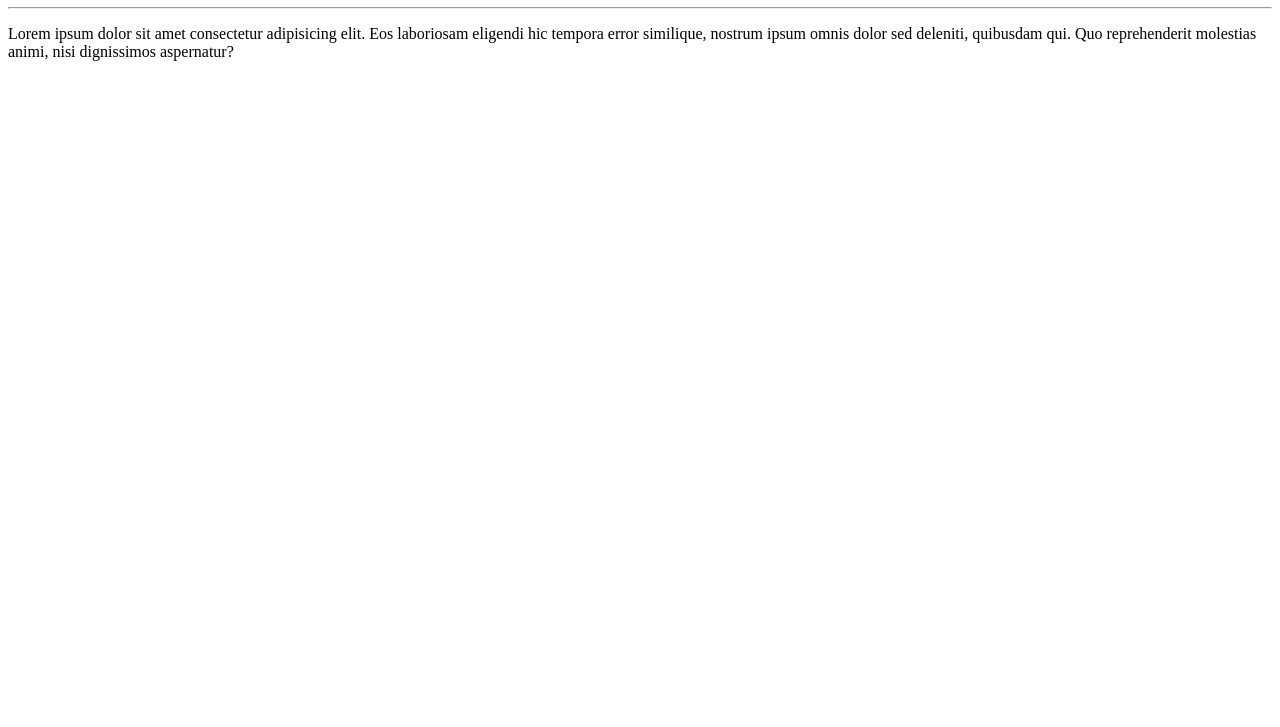
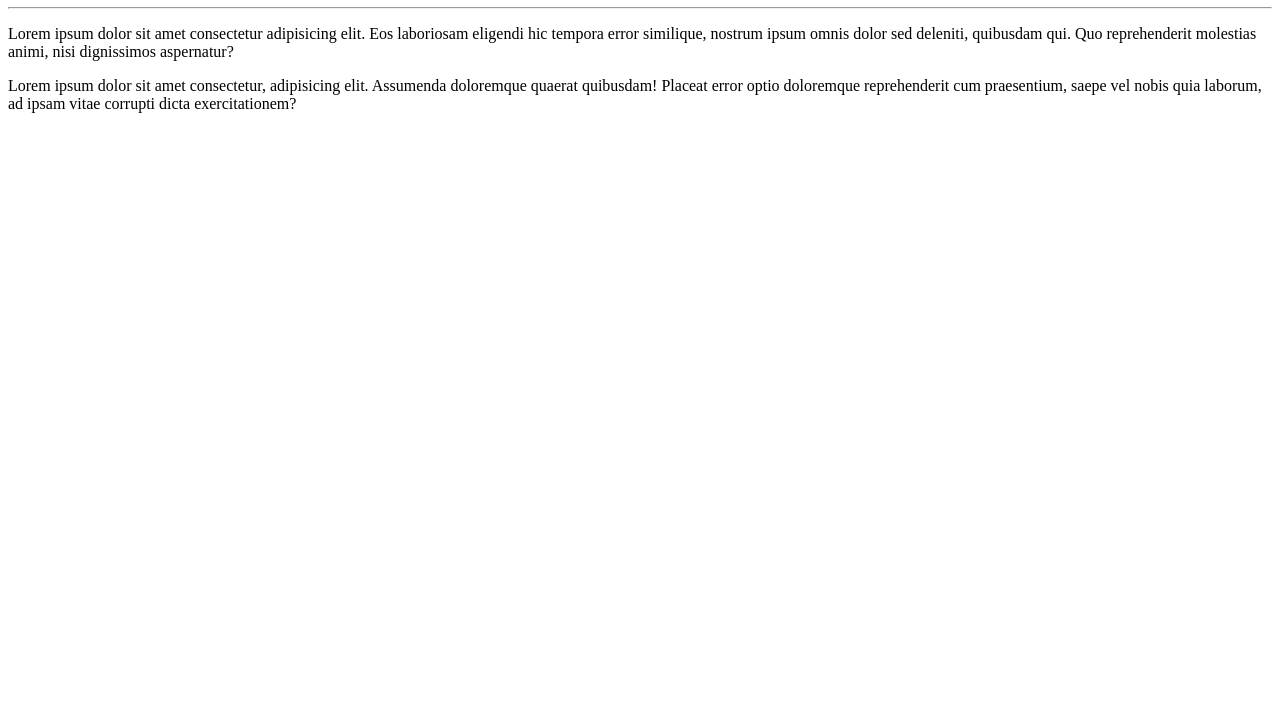
Before and after one commit to silviocastro006/Primeiro_Rep, a plain HTML site: page site-exemplo/index.html in a window 1280 px wide. Shown: the part 73-800 px from the top of the page. Drawn offline with Linux system fonts and the light colour scheme.

Commit message:
Adicionei um parágrafo

```diff
--- a/site-exemplo/index.html
+++ b/site-exemplo/index.html
@@ -9,5 +9,6 @@
     <h1>Olá, mundo</h1>
     <hr>
     <p>Lorem ipsum dolor sit amet consectetur adipisicing elit. Eos laboriosam eligendi hic tempora error similique, nostrum ipsum omnis dolor sed deleniti, quibusdam qui. Quo reprehenderit molestias animi, nisi dignissimos aspernatur?</p>
+    <p>Lorem ipsum dolor sit amet consectetur, adipisicing elit. Assumenda doloremque quaerat quibusdam! Placeat error optio doloremque reprehenderit cum praesentium, saepe vel nobis quia laborum, ad ipsam vitae corrupti dicta exercitationem?</p>
 </body>
 </html>
```
